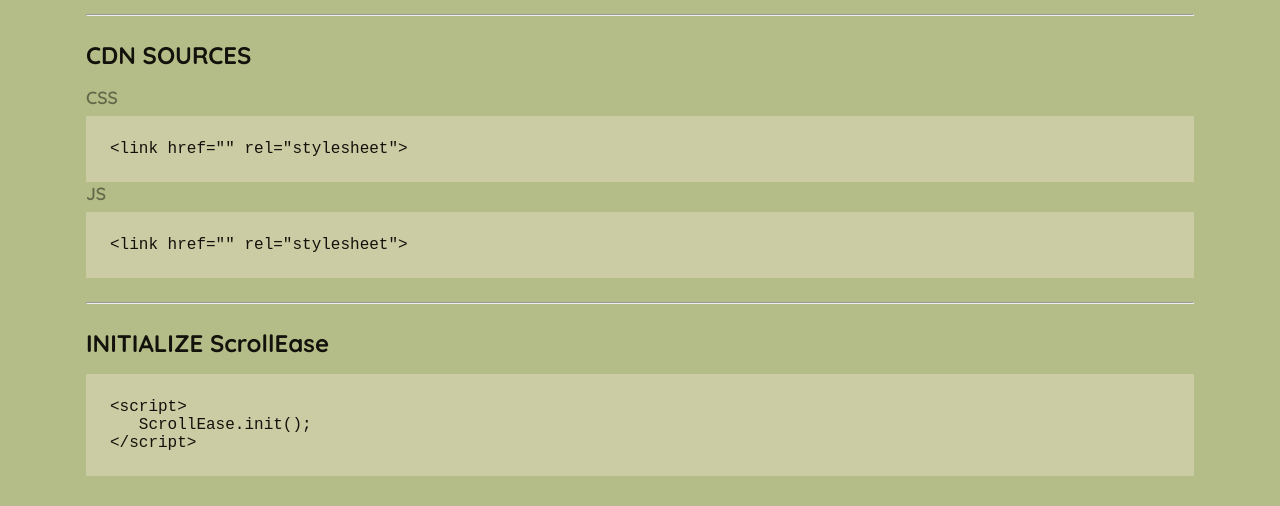
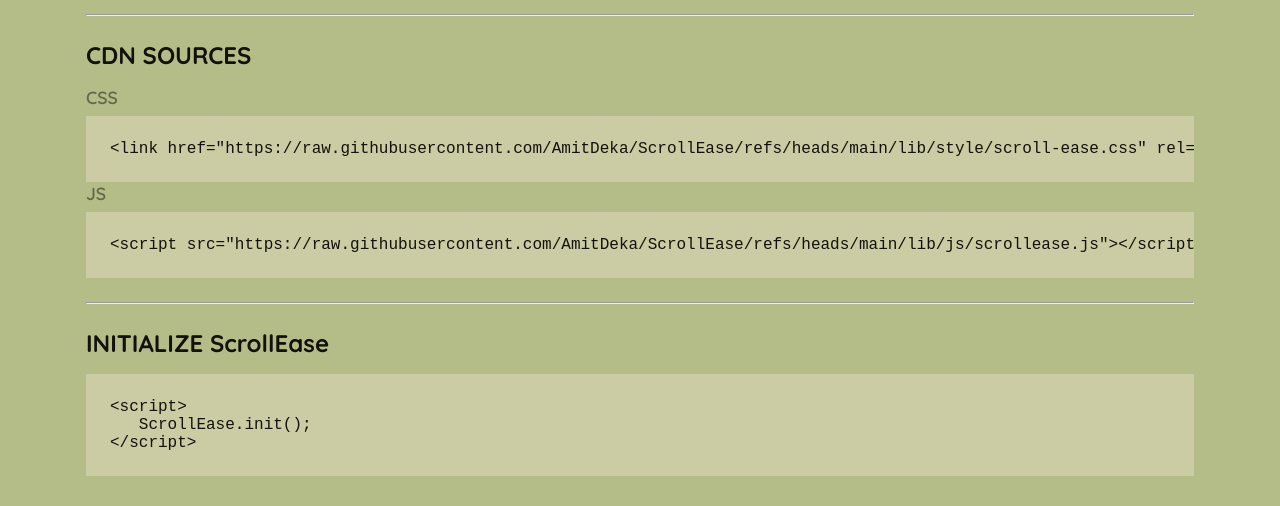
Before and after one commit to AmitDeka/ScrollEase, a plain HTML site: page index.html in a window 1280 px wide. Shown: the part 9793-10299 px from the top of the page. Drawn offline with nearby package versions, Linux system fonts and the light colour scheme.

Commit message:
Update CDN links for ScrollEase CSS and JS in index.html

```diff
--- a/index.html
+++ b/index.html
@@ -255,9 +255,9 @@
                 <h4 class="download_text">CDN SOURCES</h4>
                 <h5 class="download_text-subtitle">CSS</h5>
 
-                <pre><code>&lt;link href="" rel="stylesheet"&gt;</code></pre>
+                <pre><code>&lt;link href="https://raw.githubusercontent.com/AmitDeka/ScrollEase/refs/heads/main/lib/style/scroll-ease.css" rel="stylesheet"&gt;</code></pre>
                 <h5 class="download_text-subtitle">JS</h5>
-                <pre><code>&lt;link href="" rel="stylesheet"&gt;</code></pre>
+                <pre><code>&lt;script src="https://raw.githubusercontent.com/AmitDeka/ScrollEase/refs/heads/main/lib/js/scrollease.js"&gt;&lt;/script&gt;</code></pre>
                 <hr>
                 <h4 class="download_text">INITIALIZE ScrollEase</h4>
                 <pre><code>&lt;script&gt;<br>   ScrollEase.init();<br>&lt;/script&gt;</code></pre>
```
